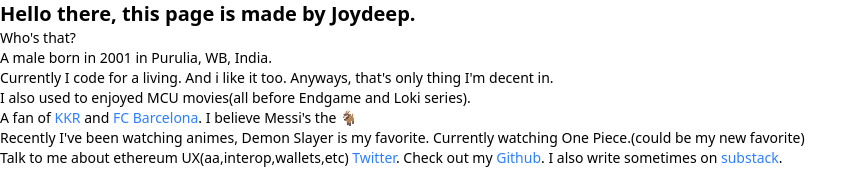
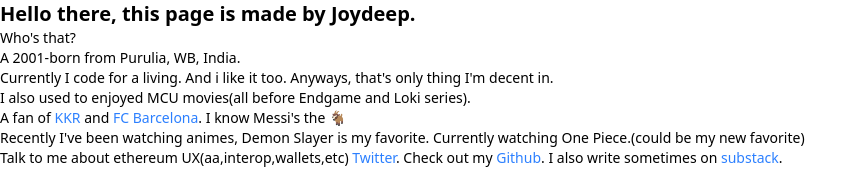
Before and after one commit to Jds-23/joydeeeep, a React (Vite) app: page / in a window 1280 px wide. Shown: the top 178 px of the page, without its empty margins (0-868 px from the left). Built offline with nearby package versions, Linux system fonts and the light colour scheme.

Commit message:
Refine personal description in App component for clarity and conciseness

```diff
--- a/src/App.tsx
+++ b/src/App.tsx
@@ -4,10 +4,10 @@ function App() {
     <>
       <h2 className="text-xl font-bold ">Hello there, this page is made by Joydeep.</h2>
       <p className="text-sm">Who's that?</p>
-      <p className="text-sm">A male born in 2001 in Purulia, WB, India.</p>
+      <p className="text-sm">A 2001-born from Purulia, WB, India.</p>
       <p className="text-sm">Currently I code for a living. And i like it too. Anyways, that's only thing I'm decent in.</p>
       <p className="text-sm">I also used to enjoyed MCU movies(all before Endgame and Loki series).</p>
-      <p className="text-sm">A fan of <a href="https://www.kkr.in/" className="text-blue-500">KKR</a> and <a href="https://www.fcbarcelona.com/" className="text-blue-500">FC Barcelona</a>. I believe Messi's the 🐐</p>
+      <p className="text-sm">A fan of <a href="https://www.kkr.in/" className="text-blue-500">KKR</a> and <a href="https://www.fcbarcelona.com/" className="text-blue-500">FC Barcelona</a>. I know Messi's the 🐐</p>
       <p className="text-sm">Recently I've been watching animes, Demon Slayer is my favorite. Currently watching One Piece.(could be my new favorite)</p>
       <p className="text-sm">Talk to me about ethereum UX(aa,interop,wallets,etc) <a href="https://twitter.com/0xJoydeeeep" className="text-blue-500">Twitter</a>. Check out my <a href="https://github.com/Jds-23" className="text-blue-500">Github</a>. I also write sometimes on <a href="https://substack.com/@0xjoydeeeep" className="text-blue-500">substack</a>.</p>
     </>
```
